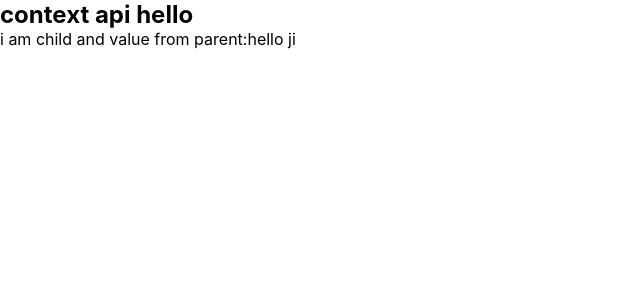
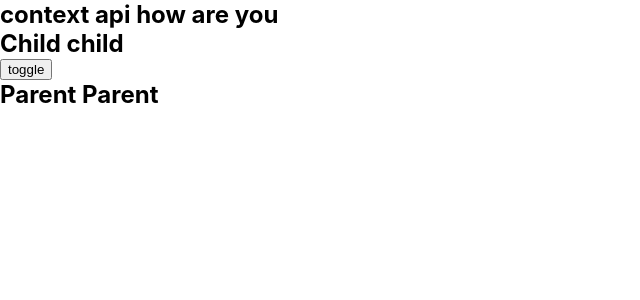
Before and after one commit to akshitkumar450/Advanced-Hooks, a React (Create React App) app: page / in a window 1280 px wide. Shown: the top 300 px of the page, without its empty margins (0-640 px from the left). Built offline with nearby package versions, Linux system fonts and the light colour scheme.

Commit message:
context api-2

```diff
--- a/src/Context-Api/Child.js
+++ b/src/Context-Api/Child.js
@@ -6,7 +6,15 @@ function Child() {
   console.log(value);
 
   //   using the updated value of context
-  return <div>i am child and value from parent:{value}</div>;
+  return (
+    <div>
+      <h2>
+        Child
+        {value.toggle && " child"}
+      </h2>
+      <button onClick={value.handleToggle}>toggle</button>
+    </div>
+  );
 }
 
 export default Child;
--- a/src/Context-Api/Context.js
+++ b/src/Context-Api/Context.js
@@ -1,5 +1,8 @@
 import React, { createContext } from "react";
 
-const context = createContext("hello");
+const context = createContext({
+  toggle: true,
+  handleToggle: () => {}, //provide empty function so that we can redefine it
+});
 
 export default context;
--- a/src/Context-Api/ContextRoot.js
+++ b/src/Context-Api/ContextRoot.js
@@ -1,18 +1,32 @@
-import React, { useContext } from "react";
+import React, { useContext, useState } from "react";
 import Child from "./Child";
 import context from "./Context";
 
 function ContextRoot() {
   // consuming the context value
   const value = useContext(context);
+  const [toggle, setToggle] = useState(true);
+  const handleToggle = () => setToggle(!toggle);
   console.log(value);
   return (
     <div>
-      <h2>context api {value}</h2>
-      {/*setting and providing the value to Child component */}
-      <context.Provider value={"hello  ji"}>
+      <h2>context api {value.toggle && "how are you"}</h2>
+      {/*setting and providing the value to Child component
+        passing the states and fn to context and
+        redefining the initial values of context
+      */}
+      <context.Provider
+        value={{
+          toggle,
+          handleToggle,
+        }}>
         <Child />
       </context.Provider>
+
+      {/*
+         changing the context values from anywhere will reflect here
+         */}
+      <h2>Parent {toggle && "Parent"}</h2>
     </div>
   );
 }
```
